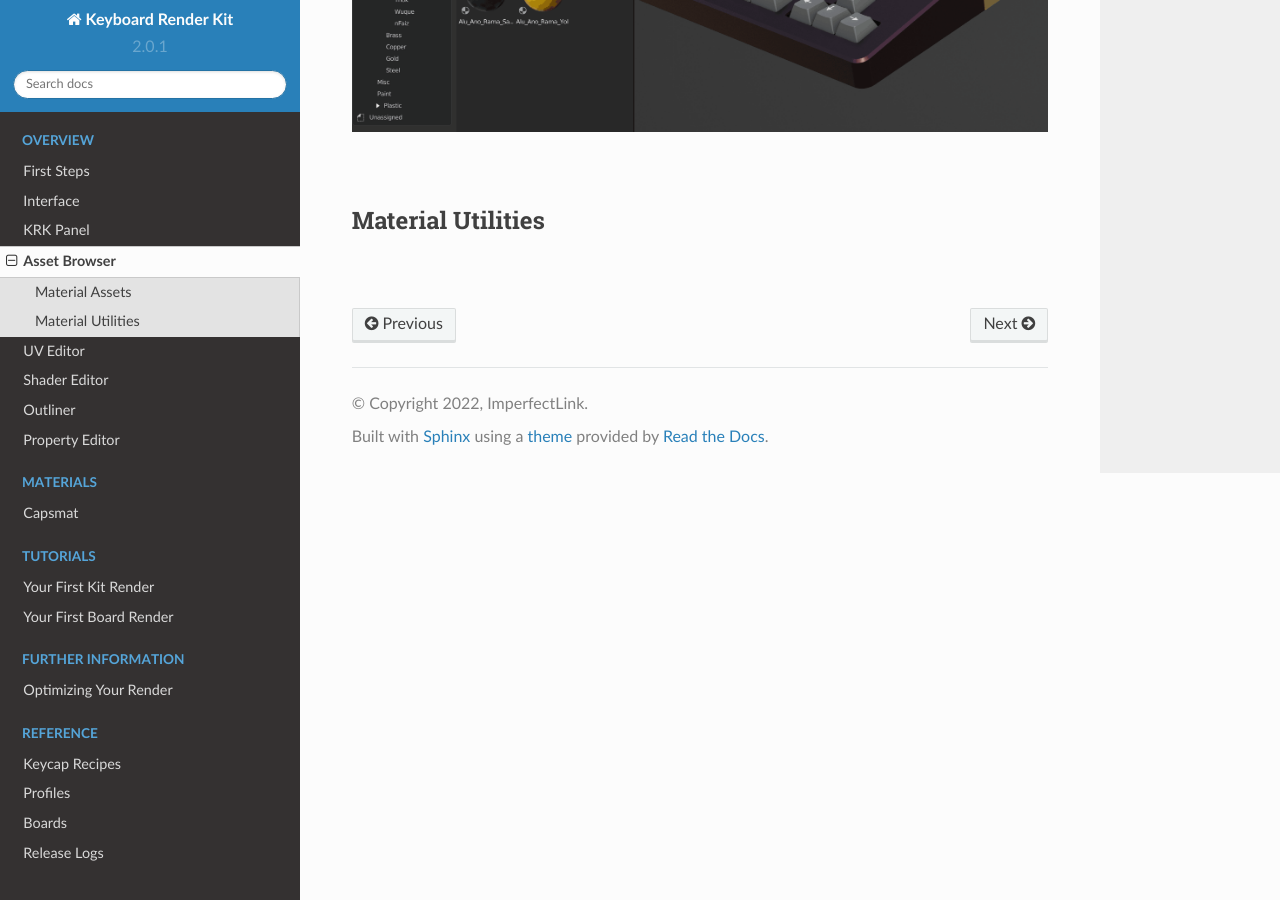
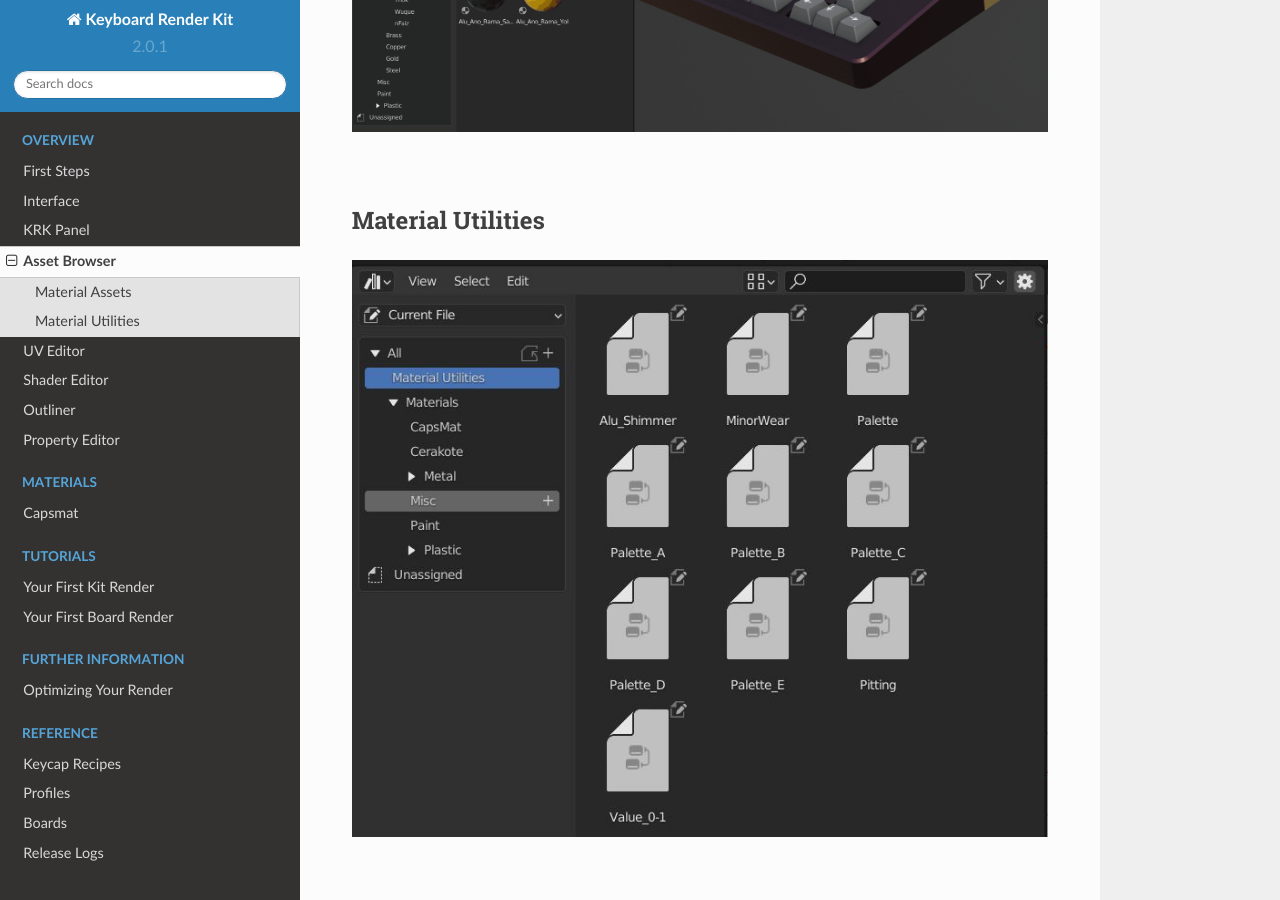
Before and after one commit to imperfectlink/KeyboardRenderKit, a Sphinx documentation site: the page built from docs/source/assetbrowser.rst, in a window 1280 px wide and 900 px high, scrolled down 526 px. Built offline with Sphinx 7.4.7 and the Read the Docs theme 2.0.0, drawn with Linux system fonts in a browser that asks for light colours.

Commit message:
Update assetbrowser.rst

```diff
--- a/docs/source/assetbrowser.rst
+++ b/docs/source/assetbrowser.rst
@@ -11,4 +11,6 @@ The asset browser is preloaded with several useful materials categorized by type
 Material Utilities
 ~~~~
 
+.. image:: img/MaterialUtilities.JPG
+
 |
```
